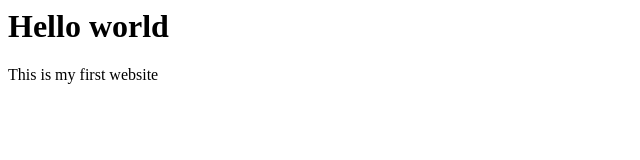
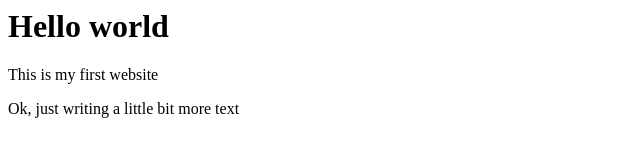
Before and after one commit to jekasores/my-first-repository, a plain HTML site: page index.html in a window 1280 px wide. Shown: the whole page, without its empty margins (0-640 px from the left). Drawn offline with Linux system fonts and the light colour scheme.

Commit message:
Add more junk

```diff
--- a/index.html
+++ b/index.html
@@ -1,2 +1,3 @@
 <h1> Hello world </h1>
 <p> This is my first website </p>
+<p> Ok, just writing a little bit more text</p>
```
